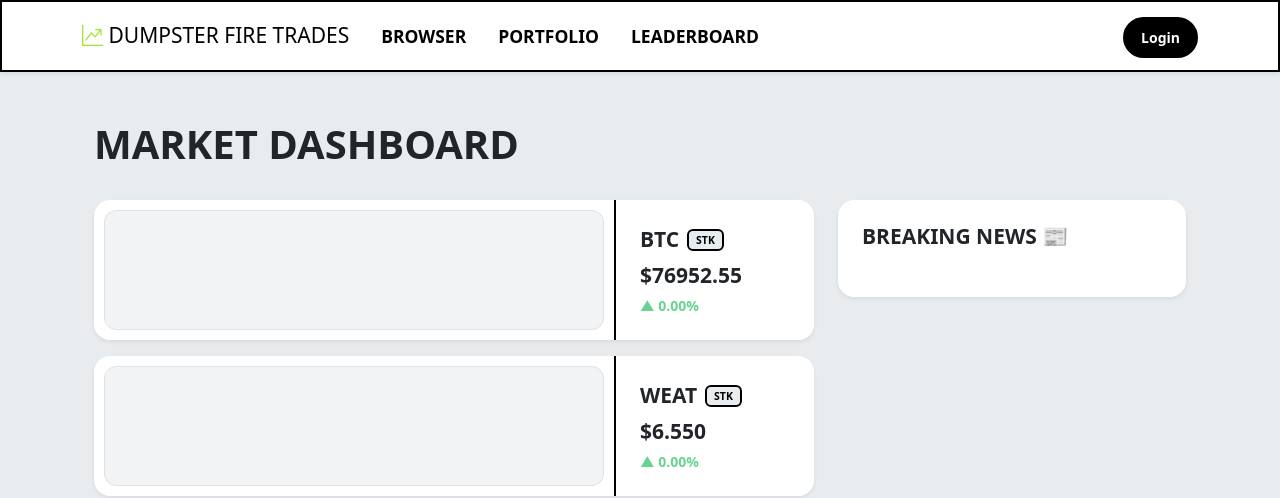
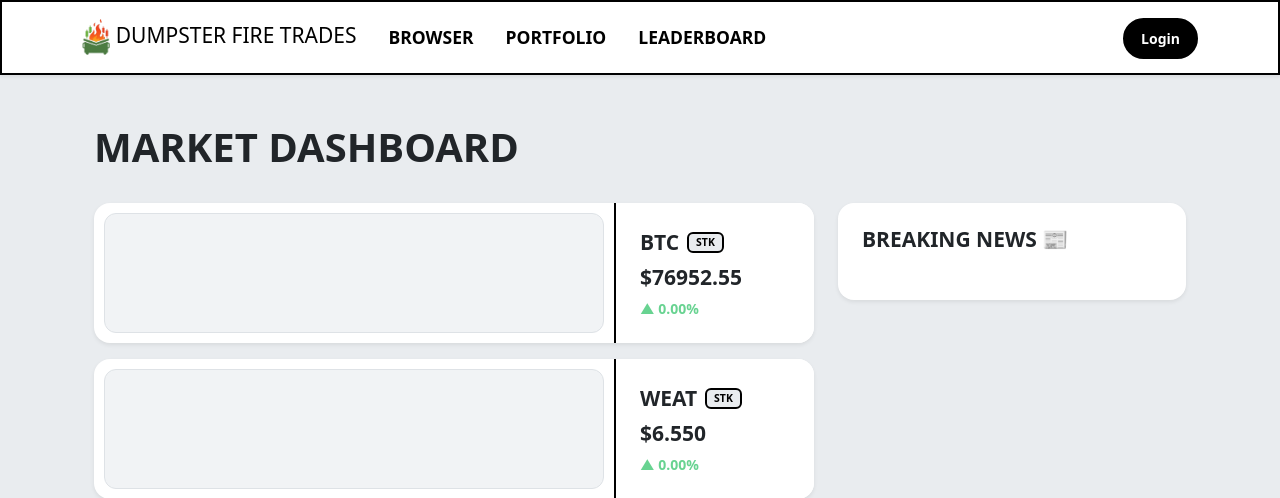
Before and after one commit to Raitis-C/web_stock_game, a Flask app: page / in a window 1280 px wide. Shown: the top 498 px of the page. Run offline with Flask 3, Linux system fonts and the light colour scheme; data comes from the database, SQL or seed files in the repository; data that the repository does not hold is empty; some libraries are stand-ins or nearby versions.

Commit message:
feat: add logo

```diff
--- a/templates/base.html
+++ b/templates/base.html
@@ -15,7 +15,7 @@
     <nav class="navbar navbar-expand-lg bg-white shadow-sm sticky-top mb-4">
         <div class="container">
             <a class="navbar-brand fw-black text-uppercase fs-4" href="/">
-                <i class="bi bi-graph-up-arrow text-primary"></i> Dumpster Fire Trades
+                <img src="{{ url_for('static', filename='Logo.png') }}" alt="logo" style="height: 36px; object-fit: cover; border-radius: 6px;"> Dumpster Fire Trades
             </a>
 
             <button class="navbar-toggler border-0" type="button" data-bs-toggle="collapse" data-bs-target="#navbarNav">
```
Also changed, not shown: static/Logo.png.
